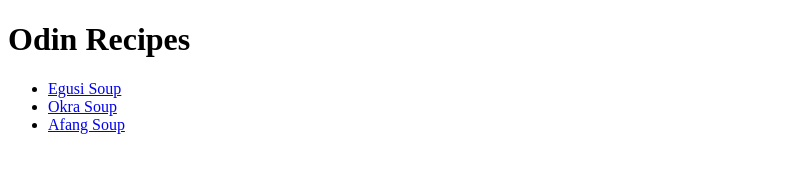
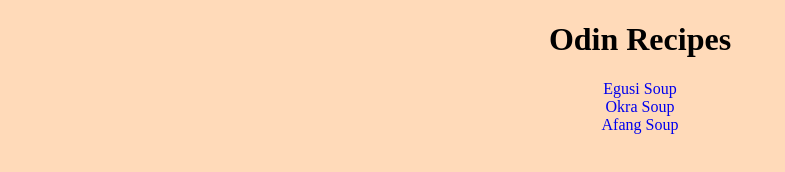
Before and after one commit to hencci/odin-recipes, a plain HTML site: page index.html in a window 1280 px wide. Shown: the whole page, without its empty margins (0-785 px from the left). Drawn offline with Linux system fonts and the light colour scheme.

Commit message:
Updated the stylesheet and made correction to the linking of the style to the recipes files

```diff
--- a/index.html
+++ b/index.html
@@ -7,13 +7,14 @@
     <link rel="stylesheet" href="styles.css">
 </head>
 <body>
+    <div class="indexDiv">
         <h1>Odin Recipes</h1>
         <ul>
             <li><a href="recipes/egusi.html">Egusi Soup</a></li>
             <li><a href="recipes/okra.html">Okra Soup</a></li>
             <li><a href="recipes/afang.html">Afang Soup</a></li>
         </ul>
-
+    </div>
 
 </body>
 </html>
--- a/styles.css
+++ b/styles.css
@@ -0,0 +1,17 @@
+* {
+    padding: 0;
+    box-sizing: border-box;
+}
+
+body {
+    background-color: peachpuff;
+}
+
+.indexDiv {
+    text-align: center;
+
+}
+
+a {
+    text-decoration: none;
+}
```
Also changed, not shown: recipes/afang.html (+1 -1 lines), recipes/okra.html (+1 -1 lines). Lines whose indentation alone changed are shown as unchanged.
